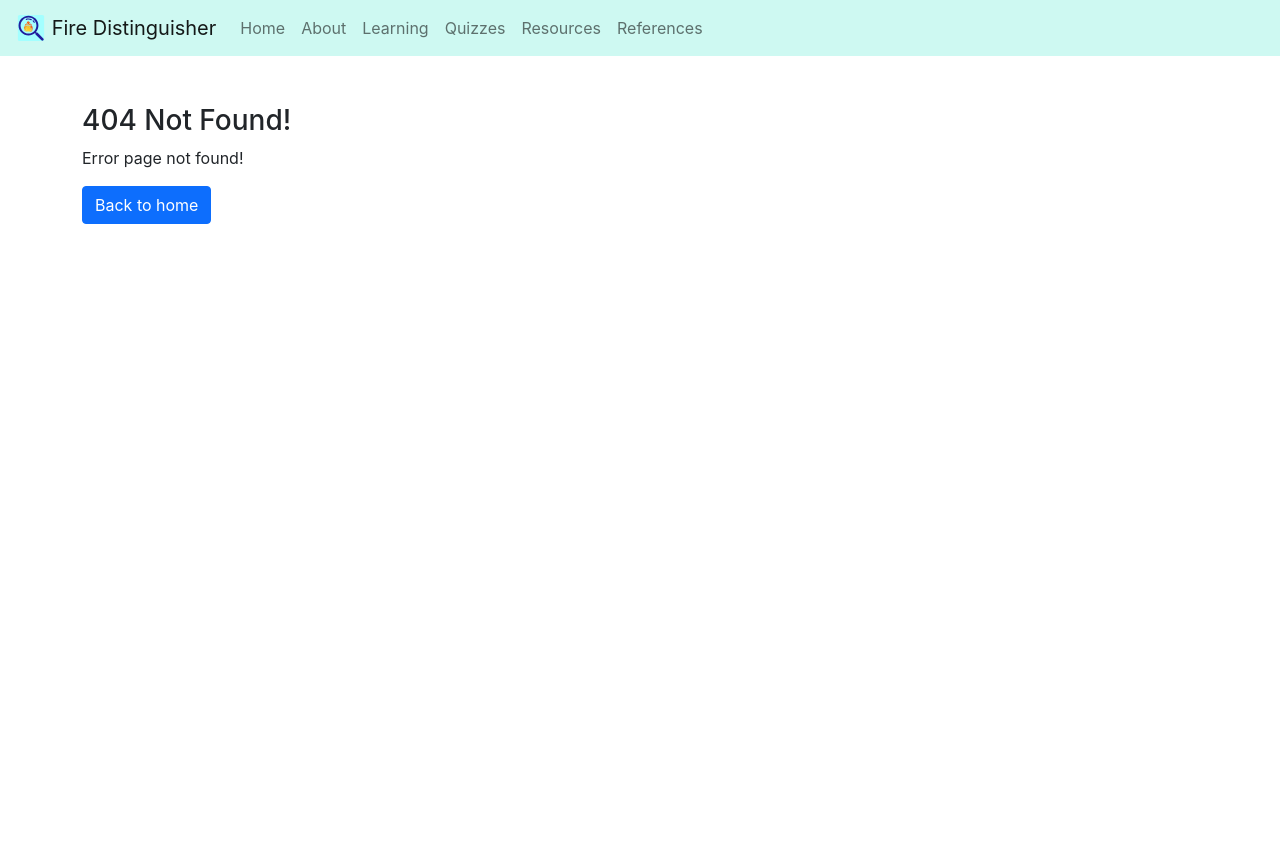
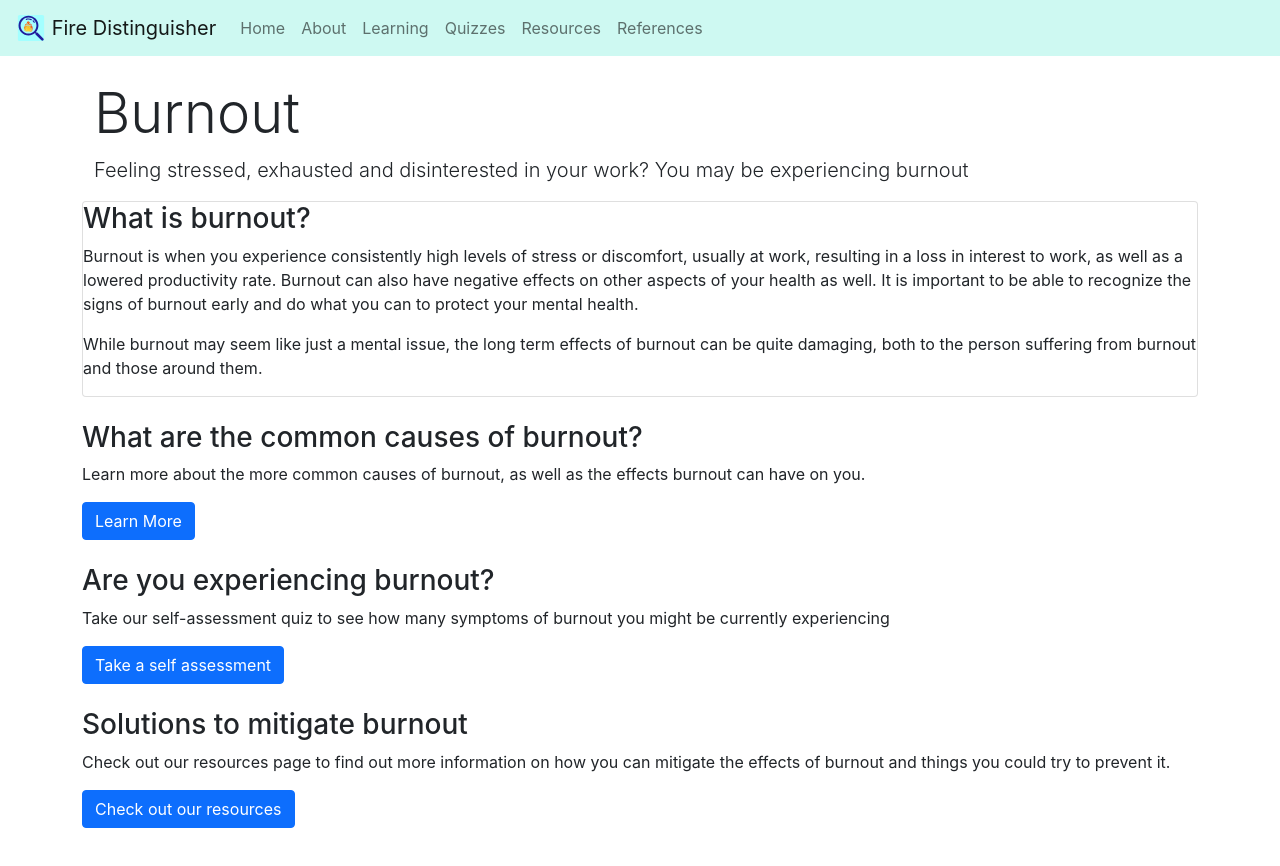
Before and after one commit to CodeathonX21/Fire-distinguisher, a React (Create React App) app: page / in a window 1280 px wide. Before the commit this address had no page. Shown: the top 866 px of the page. Before the commit the page ends 800 px from the top, so only its background shows below. Built offline with nearby package versions, Linux system fonts and the light colour scheme.

Commit message:
Fix routing for 404 page

```diff
--- a/src/App.js
+++ b/src/App.js
@@ -49,6 +49,9 @@ function App() {
               <LearningPage />
             </Route>
             <Route path="/">
+              <HomePage />
+            </Route>
+            <Route path="*">
               <NotFoundPage />
             </Route>
           </Switch>
```
